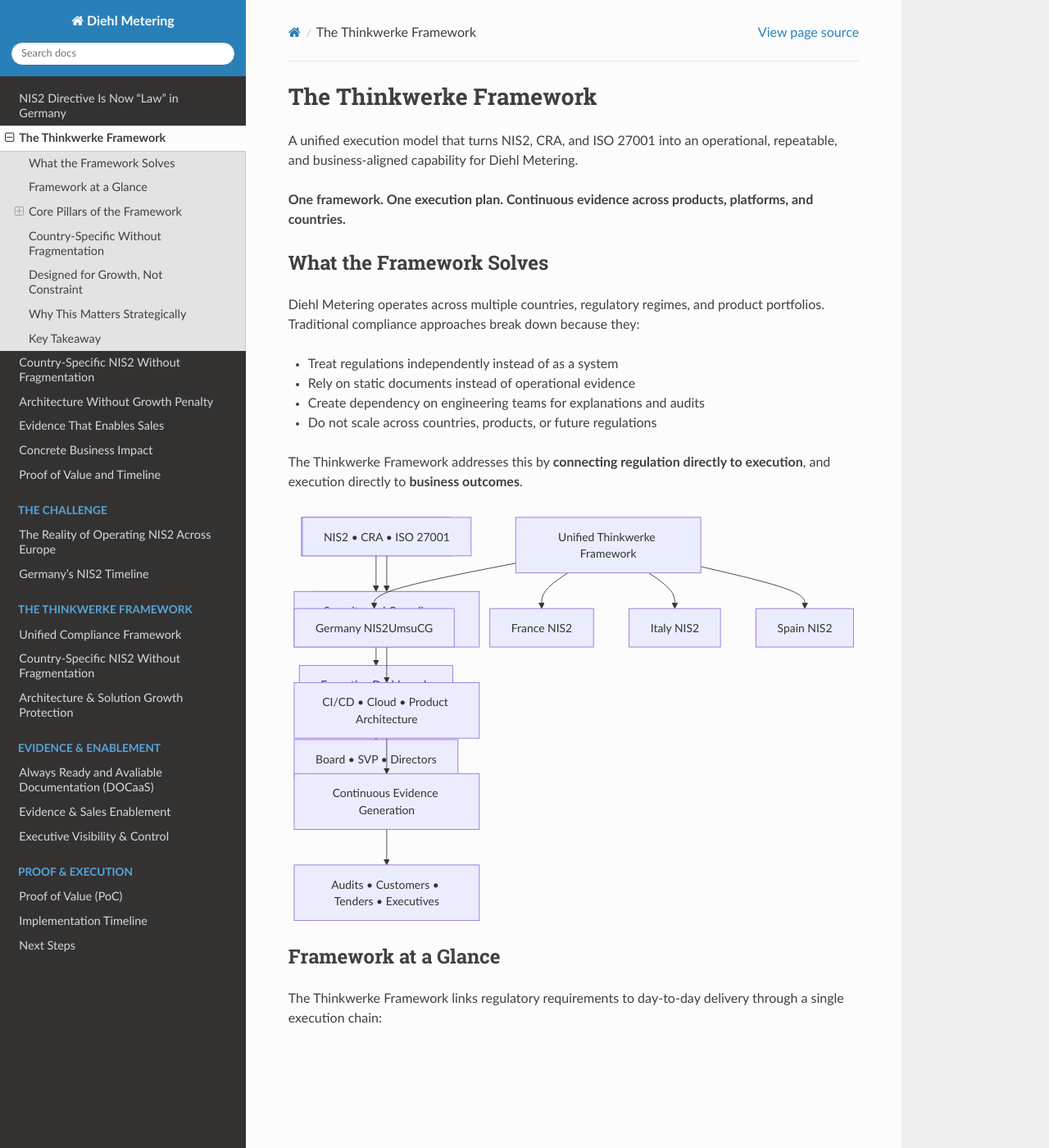
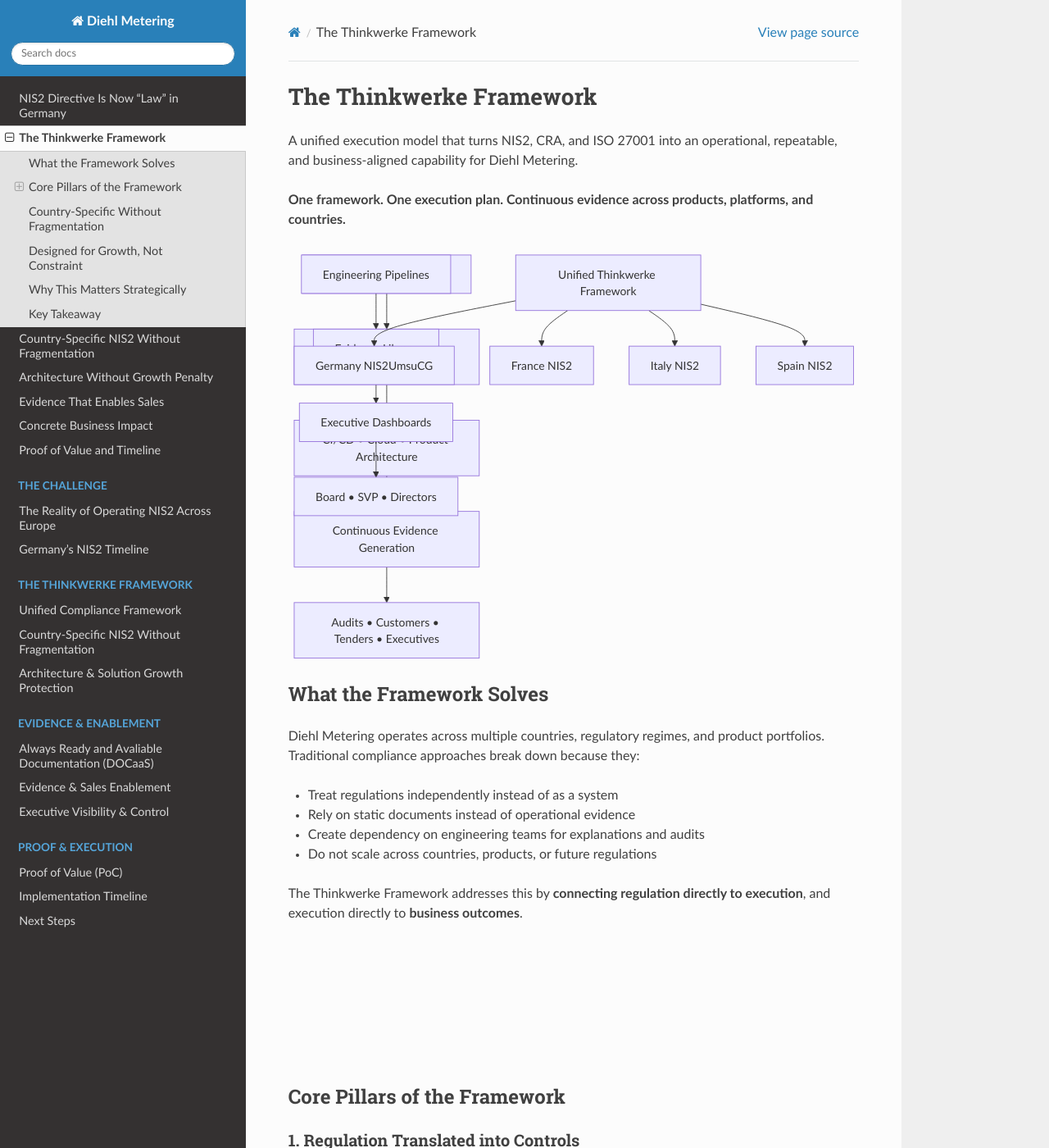
Before and after one commit to Mynkskhr/diehlmetering, a Sphinx documentation site: the page built from docs/source/thinkwerke-framework.rst, in a window 1280 px wide and 1400 px high. Shown: the whole window at 82% size. Built offline with Sphinx 7.4.7 and the Read the Docs theme 3.1.0, drawn with Linux system fonts in a browser that asks for light colours; some of the changed text lies outside the part shown.

Commit message:
Update thinkwerke-framework.rst

```diff
--- a/docs/source/thinkwerke-framework.rst
+++ b/docs/source/thinkwerke-framework.rst
@@ -33,29 +46,6 @@
        PIPE --> EVID
        EVID --> DASH
        DASH --> EXEC
-
-
-Framework at a Glance
----------------------
-
-The Thinkwerke Framework links regulatory requirements to day-to-day delivery
-through a single execution chain:
-
-.. mermaid::
-
-   flowchart TB
-       REG[NIS2 • CRA • ISO 27001]
-       CTRL[Security and Compliance Controls]
-       ENG[CI/CD • Cloud • Product Architecture]
-       EVID[Continuous Evidence Generation]
-       BIZ[Audits • Customers • Tenders • Executives]
-
-       REG --> CTRL
-       CTRL --> ENG
-       ENG --> EVID
-       EVID --> BIZ
-
-Each layer is designed once and reused everywhere.
 
 Core Pillars of the Framework
 -----------------------------
```
Also changed, not shown: other parts of docs/source/thinkwerke-framework.rst (+13 -0 lines).
